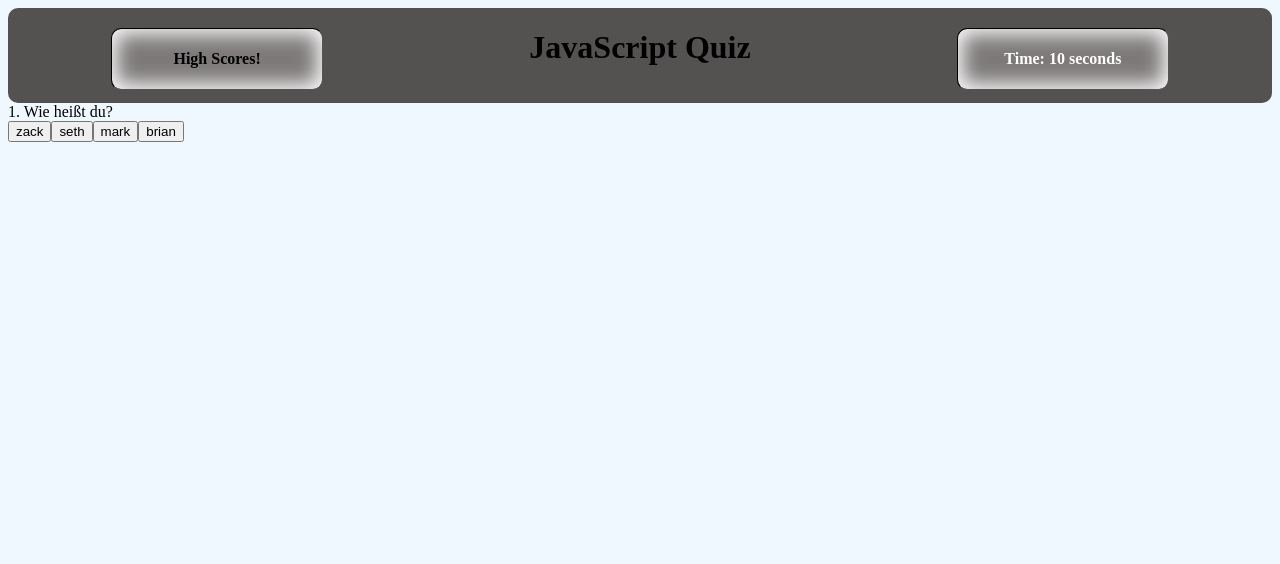
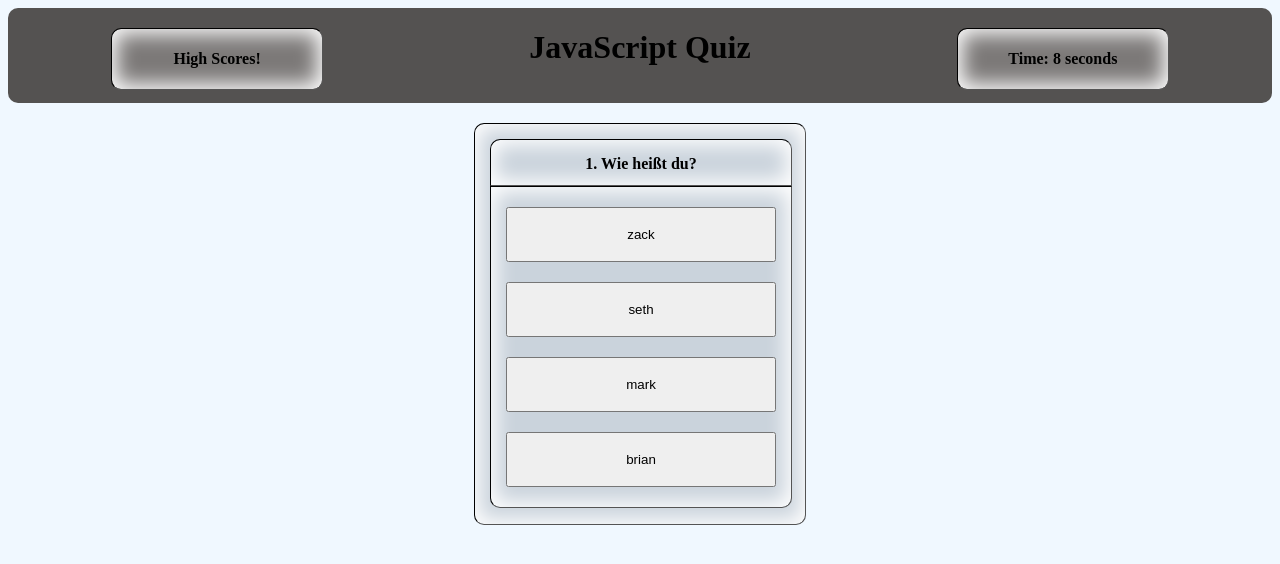
Before and after one commit to zbichsel/challenge-quiz, a plain HTML site: page index.html in a window 1280 px wide. Both pictures are taken after a click on the button "Hier Clicken, um die Quiz zu beginnen!". Drawn offline with Linux system fonts and the light colour scheme.

Commit message:
updated css

```diff
--- a/assets/css/style.css
+++ b/assets/css/style.css
@@ -9,7 +9,7 @@ header {
     border-radius: 10px;
 }
 
-#flex-left {
+#flex-left, #timer {
     background-color: rgb(124, 121, 120);
     border: 1px inset black;
     border-radius: 10px;
@@ -25,27 +25,17 @@ header {
     text-align: center;
 }
 
-#flex-left:hover {
+#flex-left:hover, #start-btn:hover {
     background-color: green;
     transition: 0.3s;
     cursor: pointer;
     text-decoration: underline;
 }
 
-#timer {
-    background-color: rgb(124, 121, 120);
-    border: 1px inset black;
-    border-radius: 10px;
-    box-shadow: inset 0px 0px 20px 5px #fff;
-    padding: 5px;
-    width: 200px;
-    height: 50px;
-    margin-top: 20px;
-    line-height: 50px;
-    color: white;
-    font-weight: bold;
-    font-size: 16px;
-    text-align: center;
+#timer:hover {
+    background-color: red;
+    transition: 0.3s;
+    box-shadow: inset 0px 0px 20px 5px black;
 }
 
 body {
@@ -63,11 +53,11 @@ body {
     width: 500px;
     margin: 20px auto;
     padding: 10px;
-    background-color: rgb(119, 178, 205);
+    background-color: rgb(222, 175, 131);
 }
 
-#intro h3 {
-    background-color: rgb(124, 121, 120);
+#intro h3, #guidelines, #start-btn, #quiz, #quiz-questions, #quiz-answers {
+    background-color: rgb(202, 211, 220);
     border: 1px inset black;
     border-radius: 10px;
     box-shadow: inset 0px 0px 20px 5px #fff;
@@ -76,47 +66,57 @@ body {
     height: 50px;
     margin: 10px auto;
     line-height: 50px;
-    color: white;
+    color: black;
     font-weight: bold;
     font-size: 16px;
     text-align: center;
 }
 
 #guidelines {
-    background-color: rgb(202, 211, 220);
-    border: 1px inset black;
-    border-radius: 10px;
-    box-shadow: inset 0px 0px 20px 5px #fff;
     padding: 25px;
-    width: 300px;
     height: 400px;
     margin: 20px auto;
-    line-height: 50px;
-    color: black;
-    font-weight: bold;
-    font-size: 16px;
-    text-align: center;
 }
 
 #start-btn {
-    background-color: rgb(202, 211, 220);
-    border: 1px inset black;
-    border-radius: 10px;
-    box-shadow: inset 0px 0px 20px 5px #fff;
     padding: 5px;
     width: 400px;
     height: 50px;
     margin: 0 auto;
     line-height: 25px;
-    color: black;
-    font-weight: bold;
-    font-size: 16px;
-    text-align: center;
 }
 
-#start-btn:hover {
-    transition: 0.3s;
-    background-color: green;
-    cursor: pointer;
-    text-decoration: underline;
+#quiz {
+    padding: 15px;
+    height: 370px;
+    margin: 20px auto;
 }
+
+#quiz-questions {
+    border-radius: 10px 10px 0 0;
+    padding: 10px 0;
+    margin: 0 auto;
+    height: 25px;
+    line-height: 28px;
+}
+
+#quiz-answers {
+    display: flex;
+    flex-direction: column;
+    border-radius: 0 0 10px 10px;
+    padding: 10px 0;
+    height: 300px;
+    margin: 0 auto;
+    line-height: 28px;
+}
+
+#quiz-answers button {
+    display: flex;
+    flex-direction: column;
+    margin: 10px auto;
+    width: 270px;
+    height: 55px;
+    align-items: center;
+    justify-content: space-evenly;
+
+}
--- a/assets/js/script.js
+++ b/assets/js/script.js
@@ -7,6 +7,8 @@ var currentQuestionIndex = 0;
 var timeRemains = 11;
 var score = 0;
 var timerInterval;
+
+containQuiz.style.visibility = "hidden";
 
 var quizContent = [
     {
@@ -36,8 +38,8 @@ startButton.addEventListener('click', beginQuiz);
 function beginQuiz() {
     startButton.style.display = "none";
     intro.style.display = "none";
-    quiz.style.display = "visible";
-    timerInterval = setInterval(updateTimer, 1500);
+    containQuiz.style.visibility = "visible";
+    timerInterval = setInterval(updateTimer, 900);
     beginQuestions();
 };
 
@@ -108,7 +110,7 @@ function updateTimer() {
 // create endQuiz function
 function endQuiz() {
     clearInterval(timerInterval);
-    quiz.style.display = "none";
+    quiz.style.display = "visible";
     timer.style.display = "visible";
 
     var message = document.createElement('h2');
```
